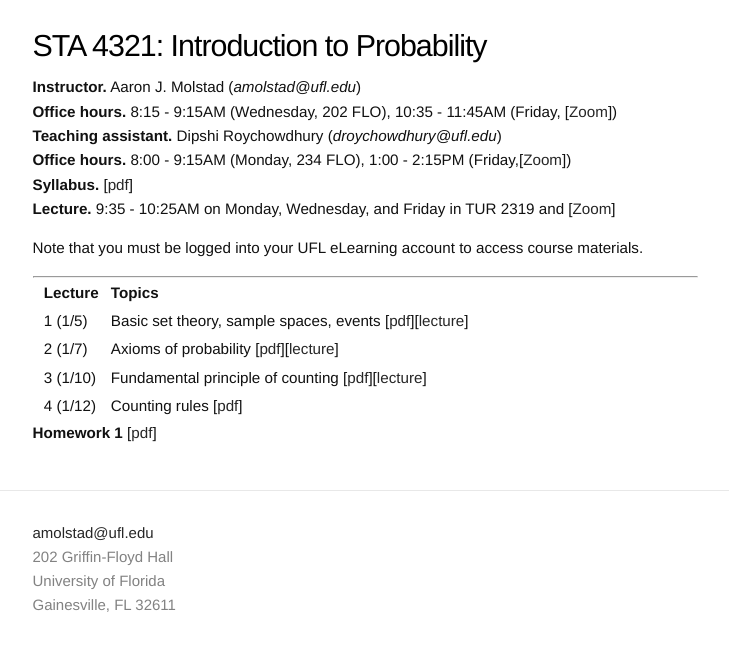
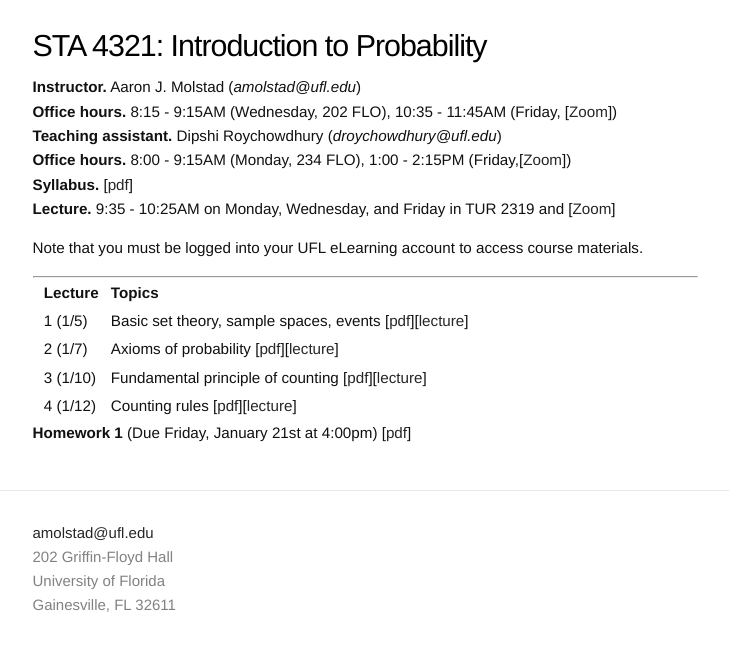
Before and after one commit to ajmolstad/ajmolstad.github.io, a Jekyll site: the page built from S22_STA4321.md, in a window 1280 px wide. Shown: the top 651 px of the page, without its empty margins (275-1004 px from the left). Built offline with Jekyll 4.4.1, drawn with Linux system fonts in a browser that asks for light colours.

Commit message:
Update S22_STA4321.md

```diff
--- a/S22_STA4321.md
+++ b/S22_STA4321.md
@@ -21,6 +21,6 @@ Note that you must be logged into your UFL eLearning account to access course ma
 || 1 (1/5)  || Basic set theory, sample spaces, events [[pdf](https://ufl.instructure.com/files/65532946/download?download_frd=1)][[lecture](https://ufl.instructure.com/courses/452037/files?preview=65533029)] ||
 || 2 (1/7)  || Axioms of probability [[pdf](https://ufl.instructure.com/files/65606860/download?download_frd=1)][[lecture](https://ufl.instructure.com/courses/452037/files?preview=65606864)] ||
 || 3 (1/10) || Fundamental principle of counting [[pdf](https://ufl.instructure.com/files/65660016/download?download_frd=1)][[lecture](https://ufl.instructure.com/courses/452037/files?preview=65660055)] ||
-|| 4 (1/12) || Counting rules [[pdf](https://ufl.instructure.com/files/65698960/download?download_frd=1)] ||
+|| 4 (1/12) || Counting rules [[pdf](https://ufl.instructure.com/files/65698960/download?download_frd=1)][[lecture](https://ufl.instructure.com/courses/452037/files?preview=65701073)] ||
 
-**Homework 1** [[pdf](https://ufl.instructure.com/files/65694021/download?download_frd=1)]
+**Homework 1** (Due Friday, January 21st at 4:00pm) [[pdf](https://ufl.instructure.com/files/65694021/download?download_frd=1)]
```
